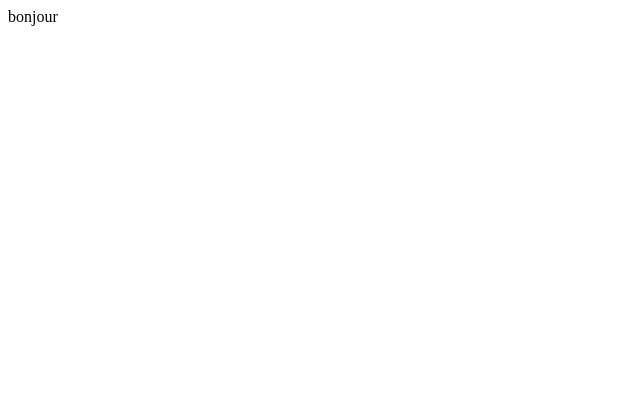
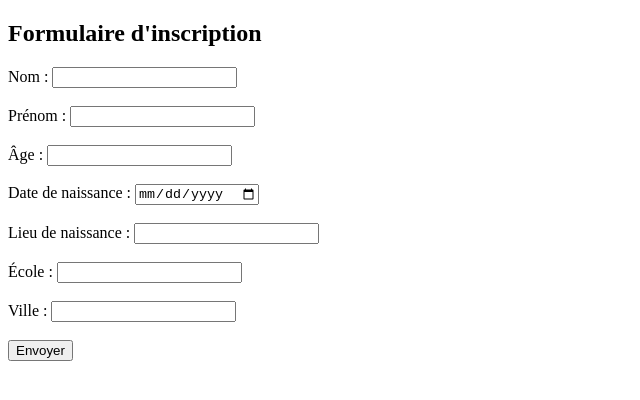
Before and after one commit to kamdem-brayne/essaie, a plain HTML site: page index.html in a window 1280 px wide. Shown: the whole page, without its empty margins (0-640 px from the left). Drawn offline with Linux system fonts and the light colour scheme.

Commit message:
Update index.html

```diff
--- a/index.html
+++ b/index.html
@@ -6,6 +6,41 @@
     <title>Document</title>
 </head>
 <body>
-    bonjour
+    <!DOCTYPE html>
+<html lang="fr">
+<head>
+    <meta charset="UTF-8">
+    <meta name="viewport" content="width=device-width, initial-scale=1.0">
+    <title>Formulaire</title>
+</head>
+<body>
+    <h2>Formulaire d'inscription</h2>
+    <form action="#" method="POST">
+        <label for="nom">Nom :</label>
+        <input type="text" id="nom" name="nom" required><br><br>
+
+        <label for="prenom">Prénom :</label>
+        <input type="text" id="prenom" name="prenom" required><br><br>
+
+        <label for="age">Âge :</label>
+        <input type="number" id="age" name="age" required><br><br>
+
+        <label for="date_naissance">Date de naissance :</label>
+        <input type="date" id="date_naissance" name="date_naissance" required><br><br>
+
+        <label for="lieu">Lieu de naissance :</label>
+        <input type="text" id="lieu" name="lieu" required><br><br>
+
+        <label for="ecole">École :</label>
+        <input type="text" id="ecole" name="ecole" required><br><br>
+
+        <label for="ville">Ville :</label>
+        <input type="text" id="ville" name="ville" required><br><br>
+
+        <input type="submit" value="Envoyer">
+    </form>
 </body>
 </html>
+
+</body>
+</html>
```
